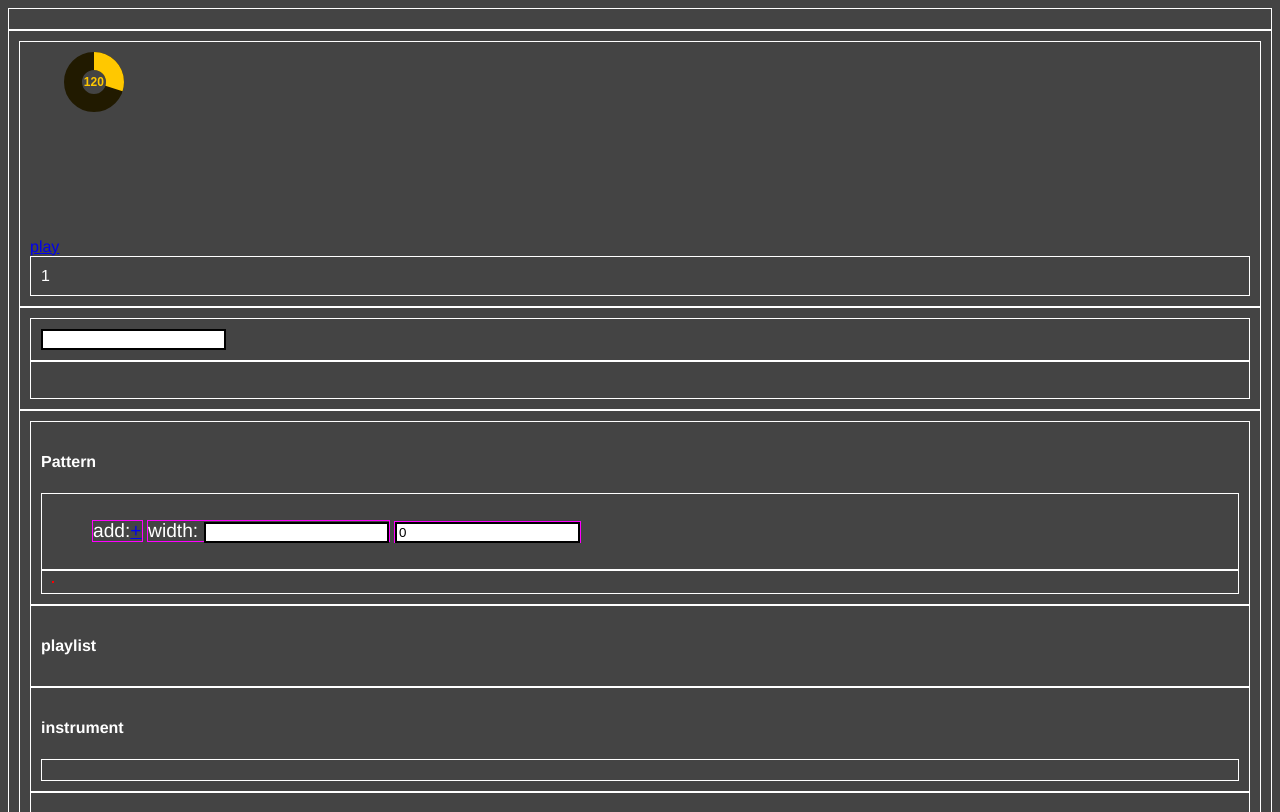
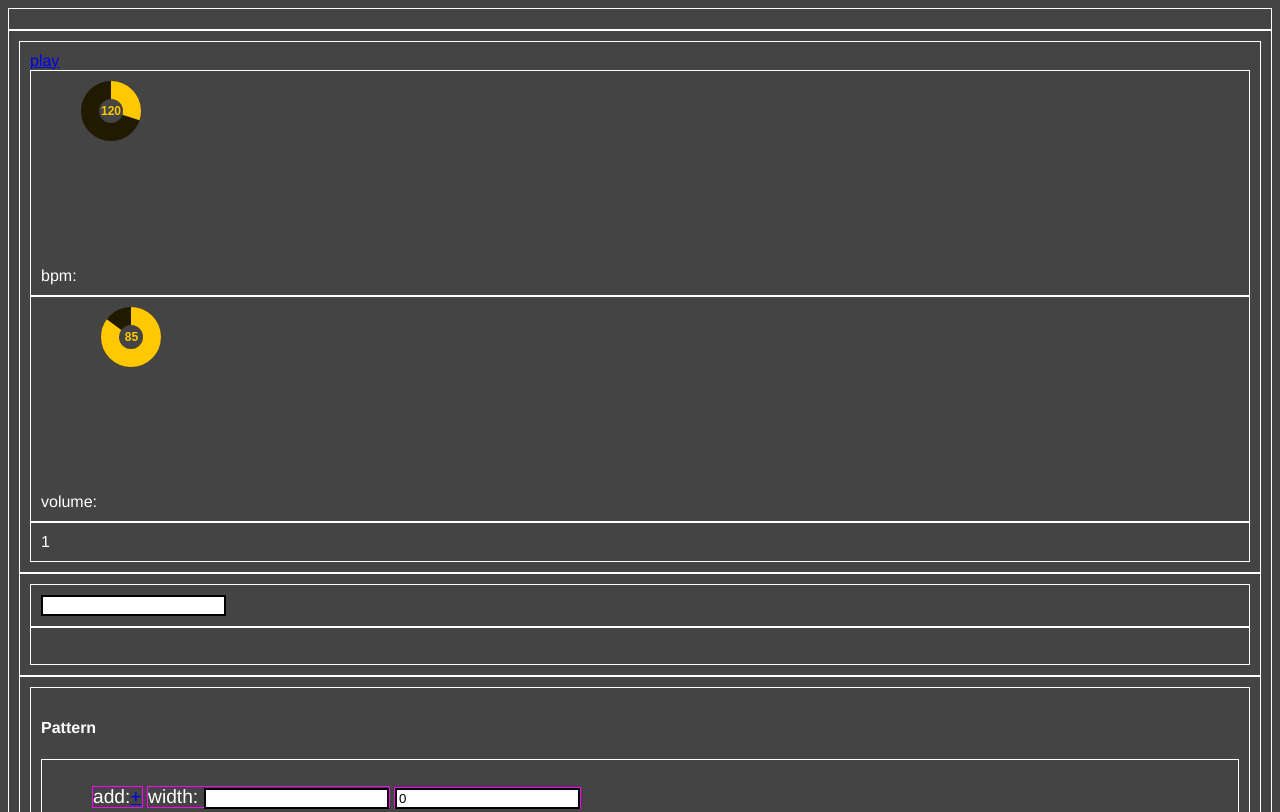
Before and after one commit to nko3/plumbers, a website: page static/track.html in a window 1280 px wide. Shown: the top 812 px of the page. Drawn offline with nearby package versions, Linux system fonts and the light colour scheme; no server answers.

Commit message:
add global volume

```diff
--- a/package.json
+++ b/package.json
@@ -1,6 +1,6 @@
 {
   "name": "nko3-plumbers",
-  "version": "0.0.0-4",
+  "version": "0.0.0-5",
   "description": "plumbers",
   "main": "server.js",
   "scripts": {
--- a/static/js/core.js
+++ b/static/js/core.js
@@ -13,13 +13,14 @@ window.requestAnimationFrame = (function(){
 $(function() {
 
   $(document).on('keydown', function(ev) {
-    console.log('ev', ev);
-    if (ev.which === 32) {
+    if (ev.which === 32 && !$(ev.target).is(':input')) {
+      ev.preventDefault();
       if (pattern.paused) {
         pattern.play();
       } else {
         pattern.pause();
       }
+      return false;
     }
   });
 });
--- a/static/js/engine.js
+++ b/static/js/engine.js
@@ -1,8 +1,9 @@
 (function() {
   function Engine() {
     this.context = new webkitAudioContext();
-
-
+    this.gain = this.context.createGainNode();
+    this.gain.connect(this.context.destination);
+    this.destination = this.gain;
   };
 
   Engine.prototype = {
--- a/static/js/freesound.js
+++ b/static/js/freesound.js
@@ -1,8 +1,6 @@
 (function() {
   var key = 'b11b974175724370b5bed497d23e8fea';
   var base = 'http://www.freesound.org/api/';
-
-
 
   window.freesound = {
     search : function(terms, fn) {
@@ -43,8 +41,8 @@
 
             var volume = this.volume || 100;
             source.gain.value = volume/100;
-            console.log(source.gain.value, volume);
-            source.connect(engine.context.destination);
+
+            source.connect(engine.destination);
             source.noteOn(when);
           }
           fn(null, play);
--- a/static/js/toolbar.js
+++ b/static/js/toolbar.js
@@ -1,9 +1,18 @@
 (function() {
+  var el = $('#toolbar');
+
+
   window.toolbar = {
     bpm : control(/toolbar\/bpm/, function(val) {
-      $(':input[name=bpm]').val(val);
-      $(':input[name=bpm]').change();
+      $(':input[name=bpm]', el).val(val);
+      $(':input[name=bpm]', el).change();
     }),
+    volume : function(val) {
+      val = parseInt(val);
+      $(':input[name=volume]', el).val(val);
+      $(':input[name=volume]', el).change();
+      engine.gain.gain.value = val/100;
+    },
     update : function(data) {
       delete data.path;
       Object.keys(data).forEach(function(key) {
@@ -12,5 +21,22 @@
         }
       }.bind(this));
     }
-  }
+  };
+console.log({
+    fgColor: defaultKnobOpts.fgColor,
+    bgColor: defaultKnobOpts.bgColor,
+    thickness : defaultKnobOpts.thickness,
+    change : toolbar.volume,
+    release : toolbar.volume
+  });
+$(function() {
+  $(':input.volume', el).knob({
+    fgColor: defaultKnobOpts.fgColor,
+    bgColor: defaultKnobOpts.bgColor,
+    thickness : defaultKnobOpts.thickness,
+    change : toolbar.volume,
+    release : toolbar.volume
+  });
+});
+
 })();
--- a/static/js/track.js
+++ b/static/js/track.js
@@ -6,13 +6,11 @@
       var dataPath = path.substring(1);
 
       if (Array.isArray(data)) {
-        console.log('[data-path=\'' + dataPath + '\']');
         $('[data-path=\'' + dataPath + '\']').trigger('change', data);
       } else if (data.length) {
         // leaf
 
         path = path.substring(1);
-        console.log('trigger', '[data-path=\'' + dataPath + '\']');
         $('[data-path=\'' + dataPath + '\']').val(data);
         $('[data-path=\'' + dataPath + '\']').trigger('change', data);
       } else {
--- a/static/track.html
+++ b/static/track.html
@@ -83,7 +83,15 @@
 
     <section id="toolbar">
       <a href="#">play</a>
-      <input type="text" name="bpm" data-path="toolbar/bpm" class="knob sync" value="120" data-min="0" data-max="400" data-width="60"/>
+      <section class="bpm">
+        bpm:
+        <input type="text" name="bpm" data-path="toolbar/bpm" class="knob sync" value="120" data-min="0" data-max="400" data-width="60"/>
+      </section>
+      <section class="volume">
+        volume:
+        <input type="text" name="volume" data-path="toolbar/volume" class="volume" value="85" data-min="0" data-max="100" data-width="60" />
+
+      </section>
       <section class="users">
         <span class="count">1</span>
       </section>
@@ -130,7 +138,6 @@
   </section>
   <script type="text/javascript">
     var defaultKnobUpdate = function() {
-      console.log(this);
       var obj = {
         action : 'change',
         path : this.$.data('path'),
@@ -162,7 +169,6 @@
       });
 
       $('.sync').live('updated', function(e, obj) {
-        console.log('control/change', obj);
         socket.emit('control/change', obj);
       });
 
@@ -174,16 +180,12 @@
     });
 
     socket.on('control/change', function (data) {
-      console.log('control/change', data);
       handleUpdate(data);
     });
 
     socket.on('user/count', function(count) {
-      console.log('NEW COUNT', count);
       $('#toolbar .users .count').text(count);
     });
-
-
   </script>
 
 
```
